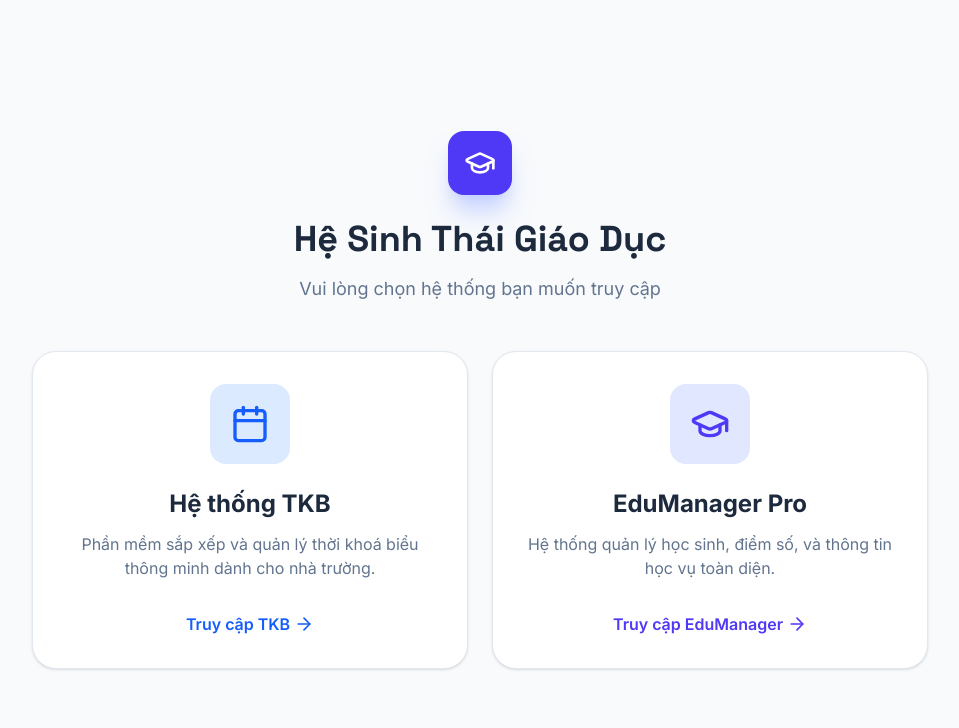
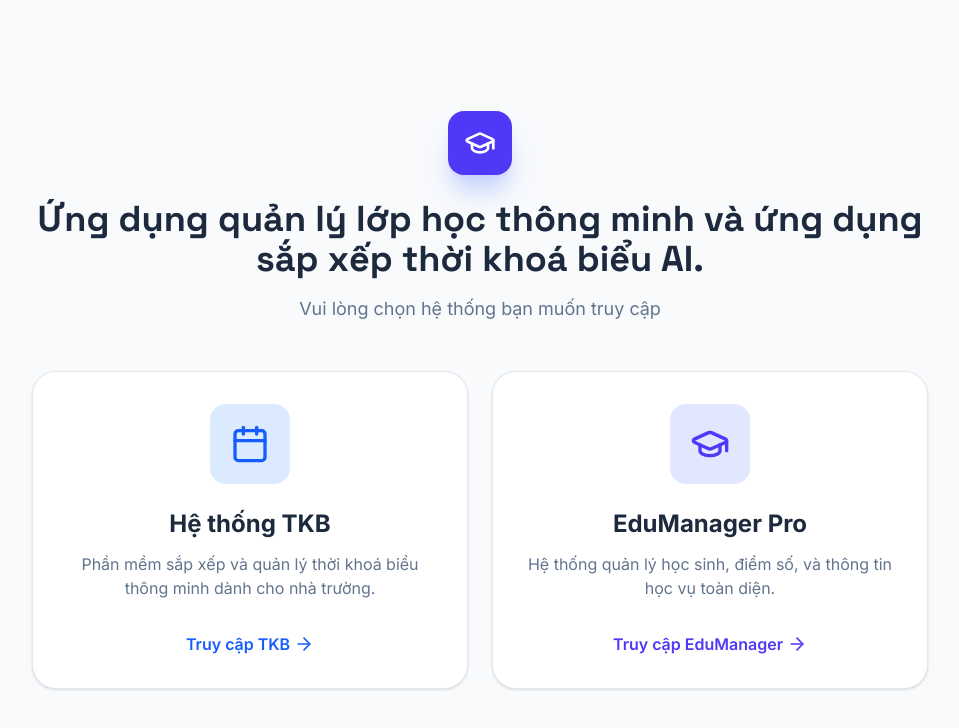
Before and after one commit to doublekingg3/DuyTanS-Edu, a React (Vite) app: page / in a window 1280 px wide. Shown: the top 728 px of the page, without its empty margins (160-1119 px from the left). Built offline with nearby package versions, Linux system fonts and the light colour scheme; no server answers; the database is empty.

Commit message:
chore: rebrand application to DuyTan School
Update application name and description to reflect the new identity as a smart classroom and AI scheduling management system.

```diff
--- a/metadata.json
+++ b/metadata.json
@@ -1,6 +1,6 @@
 {
-  "name": "EduManage Pro",
-  "description": "Hệ thống quản lý lớp học dành cho Giáo viên và Phụ huynh.",
+  "name": "DuyTan School",
+  "description": "Ứng dụng quản lý lớp học thông minh và ứng dụng sắp xếp thời khoá biểu AI.",
   "requestFramePermissions": [],
   "majorCapabilities": [
     "MAJOR_CAPABILITY_SERVER_SIDE_GEMINI_API"
--- a/src/components/Portal.tsx
+++ b/src/components/Portal.tsx
@@ -9,7 +9,7 @@
           <div className="inline-flex items-center justify-center w-16 h-16 bg-indigo-600 rounded-2xl shadow-xl shadow-indigo-200 mb-6">
             <GraduationCap className="w-8 h-8 text-white" />
           </div>
-          <h1 className="text-4xl font-bold font-display text-slate-800 mb-4">Hệ Sinh Thái Giáo Dục</h1>
+          <h1 className="text-4xl font-bold font-display text-slate-800 mb-4">Ứng dụng quản lý lớp học thông minh và ứng dụng sắp xếp thời khoá biểu AI.</h1>
           <p className="text-slate-500 text-lg">Vui lòng chọn hệ thống bạn muốn truy cập</p>
         </div>
 
```
